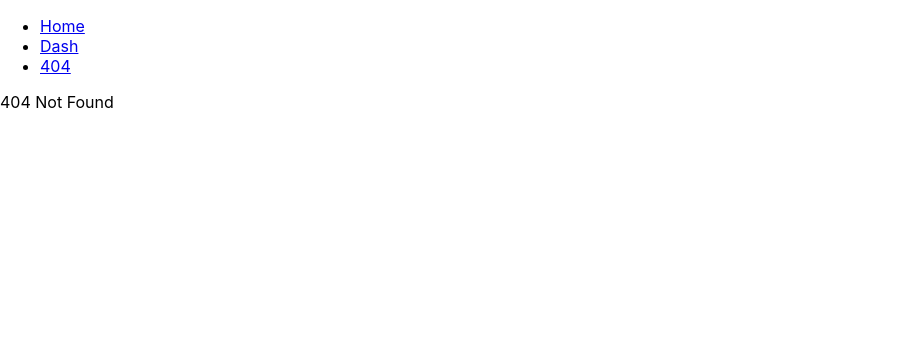
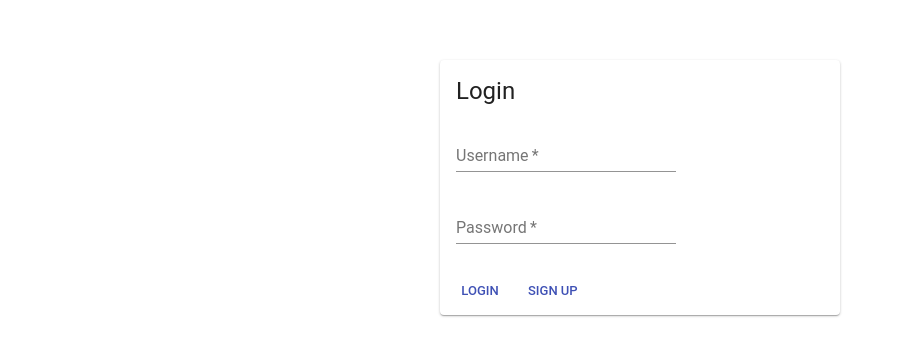
Before and after one commit to paolopaolopaolo/cannabis_hackathon_app, a React (Create React App) app: page /signup in a window 1280 px wide. Before the commit this address had no page. Shown: the top 356 px of the page, without its empty margins (0-903 px from the left). Built offline with nearby package versions, Linux system fonts and the light colour scheme.

Commit message:
working on login UI

```diff
--- a/src/App.js
+++ b/src/App.js
@@ -9,9 +9,26 @@ import {
 import './App.css';
 import * as Screens from './components/screens';
 
+/*
+ - Need to tell if a user is logged in or not, and route them
+  to the authentication if they aren't.
+*/
+
 // eslint-disable-next-line react/prefer-stateless-function
 class App extends Component {
+  state = {
+    user: null,
+  }
+
   render() {
+    const { user } = this.state;
+    if (!user) {
+      // User not authd.
+      return (
+        <Screens.Login />
+      );
+    }
+
     return (
       <Router>
         <div>
@@ -21,8 +38,10 @@ class App extends Component {
             <li><Link to="/adfa">404</Link></li>
           </ul>
           <Switch>
-            <Route path="/" exact component={Screens.HomeScreen} />
-            <Route path="/dashboard" exact component={Screens.DashScreen} />
+            <Route path="/" exact component={Screens.Home} />
+            <Route path="/dashboard" exact component={Screens.Dash} />
+            <Route path="/login" exact component={Screens.Login} />
+            <Route path="/signup" exact component={Screens.SignUp} />
             <Route component={Screens.NoMatch} />
           </Switch>
         </div>
--- a/src/components/screens/index.js
+++ b/src/components/screens/index.js
@@ -1,3 +1,5 @@
-export { default as HomeScreen } from './home.screen';
-export { default as DashScreen } from './dash.screen';
+export { default as Home } from './home.screen';
+export { default as Dash } from './dash.screen';
 export { default as NoMatch } from './noMatch.screen';
+export { default as SignUp } from './signUp.screen';
+export { default as Login } from './login.screen';
--- /dev/null
+++ b/src/components/screens/login.screen.js
@@ -0,0 +1,91 @@
+import React, { Component } from 'react';
+
+import Button from '@material-ui/core/Button';
+import Card from '@material-ui/core/Card';
+import CardActions from '@material-ui/core/CardActions';
+import CardContent from '@material-ui/core/CardContent';
+import TextField from '@material-ui/core/TextField';
+import Typography from '@material-ui/core/Typography';
+
+const styles = {
+  container: {
+    maxWidth: 400,
+    margin: '60px auto',
+  },
+  inputs: {
+    width: '100%',
+  },
+};
+
+export default class LoginScreen extends Component {
+  constructor(props) {
+    super(props);
+
+    this.state = {
+      user: {
+        name: '',
+        username: '',
+        password: '',
+      },
+    };
+  }
+
+  genericChangeHandler = (field, event) => {
+    const { user } = this.state;
+    const { target: { value } } = event;
+
+    const newUser = {};
+    newUser[field] = value;
+    this.setState({
+      user: Object.assign({}, user, newUser),
+    });
+  }
+
+  render() {
+    const { user } = this.state;
+    return (
+      <div
+        style={styles.container}
+      >
+        <Card>
+          <CardContent>
+            <Typography variant="h5" component="h1">
+              Login
+            </Typography>
+            <form action="#">
+              <div>
+                <TextField
+                  style={styles.input}
+                  required
+                  label="Username"
+                  value={user.username}
+                  onChange={e => this.genericChangeHandler('username', e)}
+                  margin="normal"
+                />
+              </div>
+              <div>
+                <TextField
+                  style={styles.input}
+                  required
+                  label="Password"
+                  type="password"
+                  value={user.password}
+                  onChange={e => this.genericChangeHandler('password', e)}
+                  margin="normal"
+                />
+              </div>
+            </form>
+          </CardContent>
+          <CardActions>
+            <Button size="small" color="primary">
+              Login
+            </Button>
+            <Button size="small" color="primary">
+              Sign Up
+            </Button>
+          </CardActions>
+        </Card>
+      </div>
+    );
+  }
+}
--- /dev/null
+++ b/src/components/screens/signUp.screen.js
@@ -0,0 +1,101 @@
+import React, { Component } from 'react';
+
+import Button from '@material-ui/core/Button';
+import Card from '@material-ui/core/Card';
+import CardActions from '@material-ui/core/CardActions';
+import CardContent from '@material-ui/core/CardContent';
+import TextField from '@material-ui/core/TextField';
+import Typography from '@material-ui/core/Typography';
+
+const styles = {
+  container: {
+    maxWidth: 400,
+    margin: '60px auto',
+  },
+  inputs: {
+    width: '100%',
+  },
+};
+
+export default class SignUpScreen extends Component {
+  constructor(props) {
+    super(props);
+
+    this.state = {
+      user: {
+        name: '',
+        username: '',
+        password: '',
+      },
+    };
+  }
+
+  genericChangeHandler = (field, event) => {
+    const { user } = this.state;
+    const { target: { value } } = event;
+
+    const newUser = {};
+    newUser[field] = value;
+    this.setState({
+      user: Object.assign({}, user, newUser),
+    });
+  }
+
+  render() {
+    const { user } = this.state;
+    return (
+      <div
+        style={styles.container}
+      >
+        <Card>
+          <CardContent>
+            <Typography variant="h5" component="h1">
+              Sign Up
+            </Typography>
+            <form action="#">
+              <div>
+                <TextField
+                  style={styles.input}
+                  required
+                  label="Name"
+                  value={user.name}
+                  onChange={e => this.genericChangeHandler('name', e)}
+                  margin="normal"
+                />
+              </div>
+              <div>
+                <TextField
+                  style={styles.input}
+                  required
+                  label="Username"
+                  value={user.username}
+                  onChange={e => this.genericChangeHandler('username', e)}
+                  margin="normal"
+                />
+              </div>
+              <div>
+                <TextField
+                  style={styles.input}
+                  required
+                  label="Password"
+                  type="password"
+                  value={user.password}
+                  onChange={e => this.genericChangeHandler('password', e)}
+                  margin="normal"
+                />
+              </div>
+            </form>
+          </CardContent>
+          <CardActions>
+            <Button size="small" color="primary">
+              Login
+            </Button>
+            <Button size="small" color="primary">
+              Sign Up
+            </Button>
+          </CardActions>
+        </Card>
+      </div>
+    );
+  }
+}
--- /dev/null
+++ b/src/constants.js
@@ -0,0 +1,4 @@
+// Actions
+export const USER_LOGIN = 'USER_LOGIN';
+export const USER_SIGNUP = 'USER_SIGNUP';
+export const USER_AUTH = 'USER_SIGNUP';
```
Also changed, not shown: package.json (+5 -4 lines), src/actions/user.actions.js (added, +20 -0 lines), src/stories/index.js (+13 -0 lines), src/actions/index.js (added), 1 other file (tests, documents, lock files or other folders).
